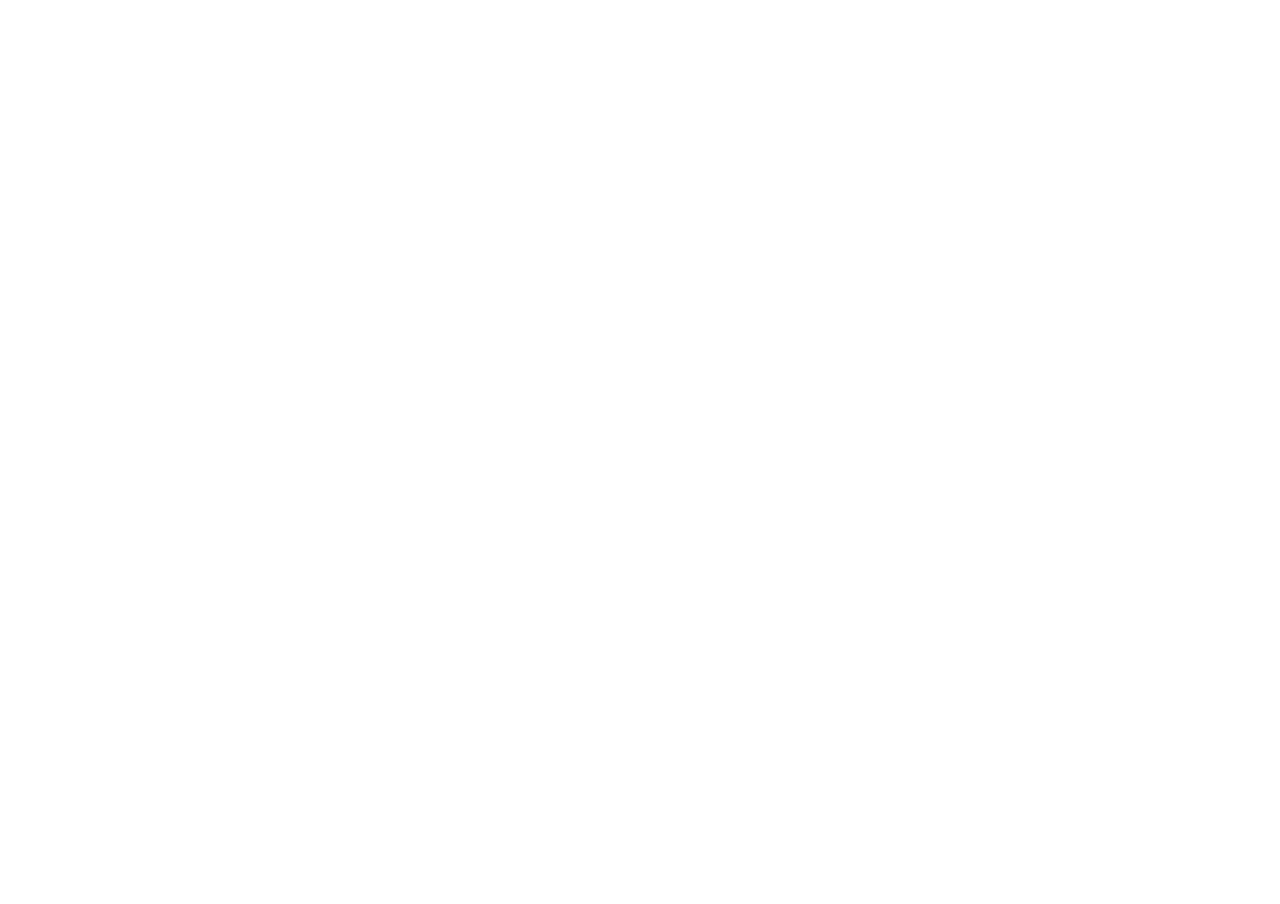
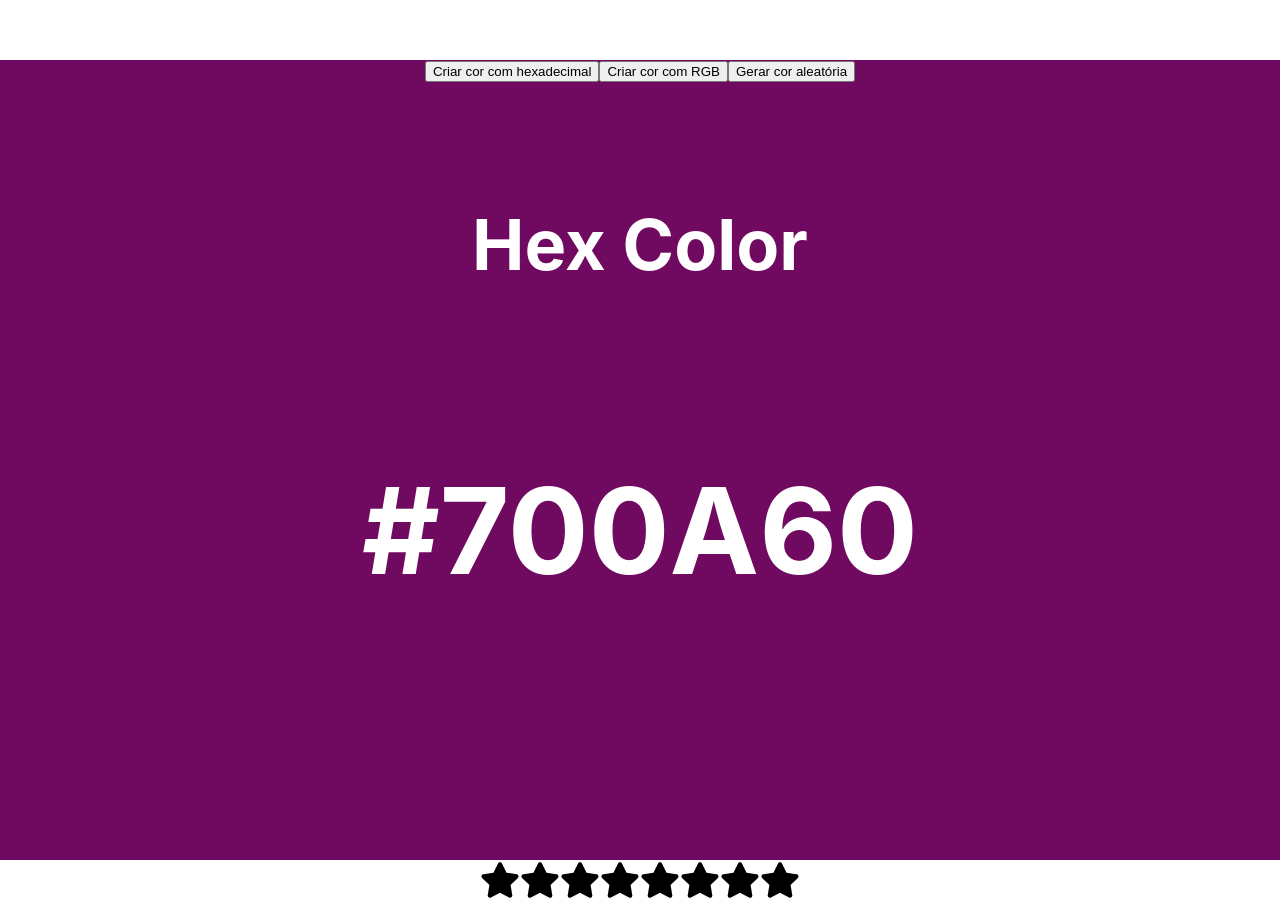
Before and after one commit to Carlos1681/interview-react-projects, a React (Create React App) app: page / in a window 1280 px wide. Shown: the part 740-1644 px from the top of the page. Before the commit the page ends 800 px from the top, so only its background shows below. Built offline with nearby package versions, Linux system fonts and the light colour scheme.

Commit message:
random color e star rating components

```diff
--- a/src/App.js
+++ b/src/App.js
@@ -1,12 +1,17 @@
-import logo from './logo.svg';
 import './App.css';
 import Accordion from './components/accordion';
+import RandomColor from './components/random-color';
+import StarRating from './components/star-rating';
 
 function App() {
   return (
     <div className="App">
       {/* Accordion component */}
       < Accordion />
+      {/* Random Color component */}
+      <RandomColor />
+      {/* Star Rating component */}
+      <StarRating noOfStars={8} />
     </div>
   );
 }
--- a/src/components/accordion/index.jsx
+++ b/src/components/accordion/index.jsx
@@ -50,7 +50,7 @@
                         (<div className="content">{dataItem.answer}</div>)
                         : null} */}
                 </div>))) :
-                    (<div>Data not found!</div>)
+                    (<div>Ocorreu um erro!</div>)
                 }
             </div>
         </div>
--- /dev/null
+++ b/src/components/random-color/index.jsx
@@ -0,0 +1,59 @@
+import { useEffect, useState } from "react"
+
+
+export default function RandomColor() {
+
+    const [typeOfColor, setTypeOfColor] = useState('hex');
+    const [color, setColor] = useState('#000000')
+
+    function randomColorUtility(length) {
+        return Math.floor(Math.random() * length)
+    }
+
+    function handleCreateRandomHexColor() {
+        const hex = [0, 1, 2, 3, 4, 5, 6, 7, 8, 9, 'A', 'B', 'C', 'D', 'E', 'F'];
+        let hexColor = '#';
+
+        for (let i = 0; i < 6; i++) {
+            hexColor += hex[randomColorUtility(hex.length)];
+        }
+
+        setColor(hexColor);
+    }
+
+    function handleCreateRandomRgbColor() {
+        const r = randomColorUtility(256);
+        const g = randomColorUtility(256);
+        const b = randomColorUtility(256);
+
+        setColor(`rgb(${r},${g},${b})`)
+    }
+
+    useEffect(() => {
+        if (typeOfColor === 'rgb') handleCreateRandomRgbColor();
+        else handleCreateRandomHexColor();
+    }, [typeOfColor]);
+
+    return <div style={{
+        width: '100vw',
+        height: '100vh',
+        background: color
+    }}>
+        <button onClick={() => setTypeOfColor('hex')}>Criar cor com hexadecimal</button>
+        <button onClick={() => setTypeOfColor('rgb')}>Criar cor  com RGB</button>
+        <button onClick={typeOfColor === 'hex' ? handleCreateRandomHexColor : handleCreateRandomRgbColor}>Gerar cor aleatória</button>
+        <div style={{
+            display: 'flex',
+            justifyContent: 'center',
+            alignItems: 'center',
+            color: '#fff',
+            fontSize: '60px',
+            marginTop: '50px',
+            flexDirection: 'column',
+            gap: '20px'
+        }}>
+            <h3>{typeOfColor === 'rgb' ? 'RGB color' : 'Hex Color'}</h3>
+            <h1>{color}</h1>
+        </div>
+    </div>
+}
--- /dev/null
+++ b/src/components/star-rating/index.jsx
@@ -0,0 +1,36 @@
+import { useState } from 'react';
+import { FaStar } from 'react-icons/fa';
+import './styles.css';
+
+export default function StarRating({ noOfStars = 5 }) {
+
+    const [rating, setRating] = useState(0);
+    const [hover, setHover] = useState(0);
+
+    function handleClick(getCurrentIndex) {
+        setRating(getCurrentIndex);
+    }
+
+    function handleMouseEnter(getCurrentIndex) {
+        setHover(getCurrentIndex);
+    }
+
+    function handleMouseLeave() {
+        setHover(rating);
+    }
+
+    return <div className="star-rating">
+        {[...Array(noOfStars)].map((_, index) => {
+            index++;
+
+            return (<FaStar
+                key={index}
+                className={index <= (hover || rating) ? 'active' : 'inactive'}
+                onClick={() => handleClick(index)}
+                onMouseMove={() => handleMouseEnter(index)}
+                onMouseLeave={() => handleMouseLeave()}
+                size={40}
+            />)
+        })}
+    </div>
+}
--- /dev/null
+++ b/src/components/star-rating/styles.css
@@ -0,0 +1,7 @@
+.active {
+    color: #fff700;
+}
+
+.inactive {
+    color: #000000
+}
```
